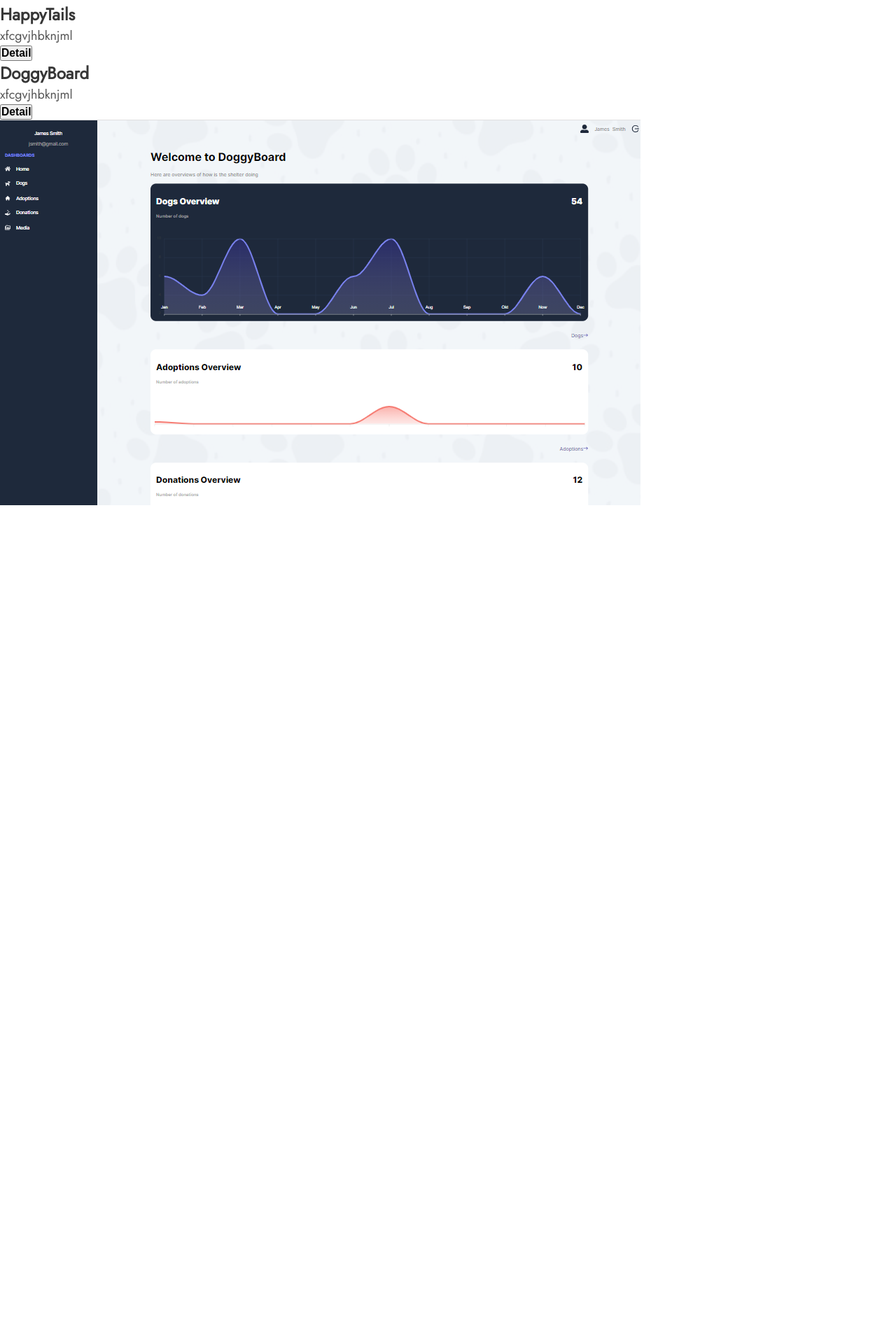
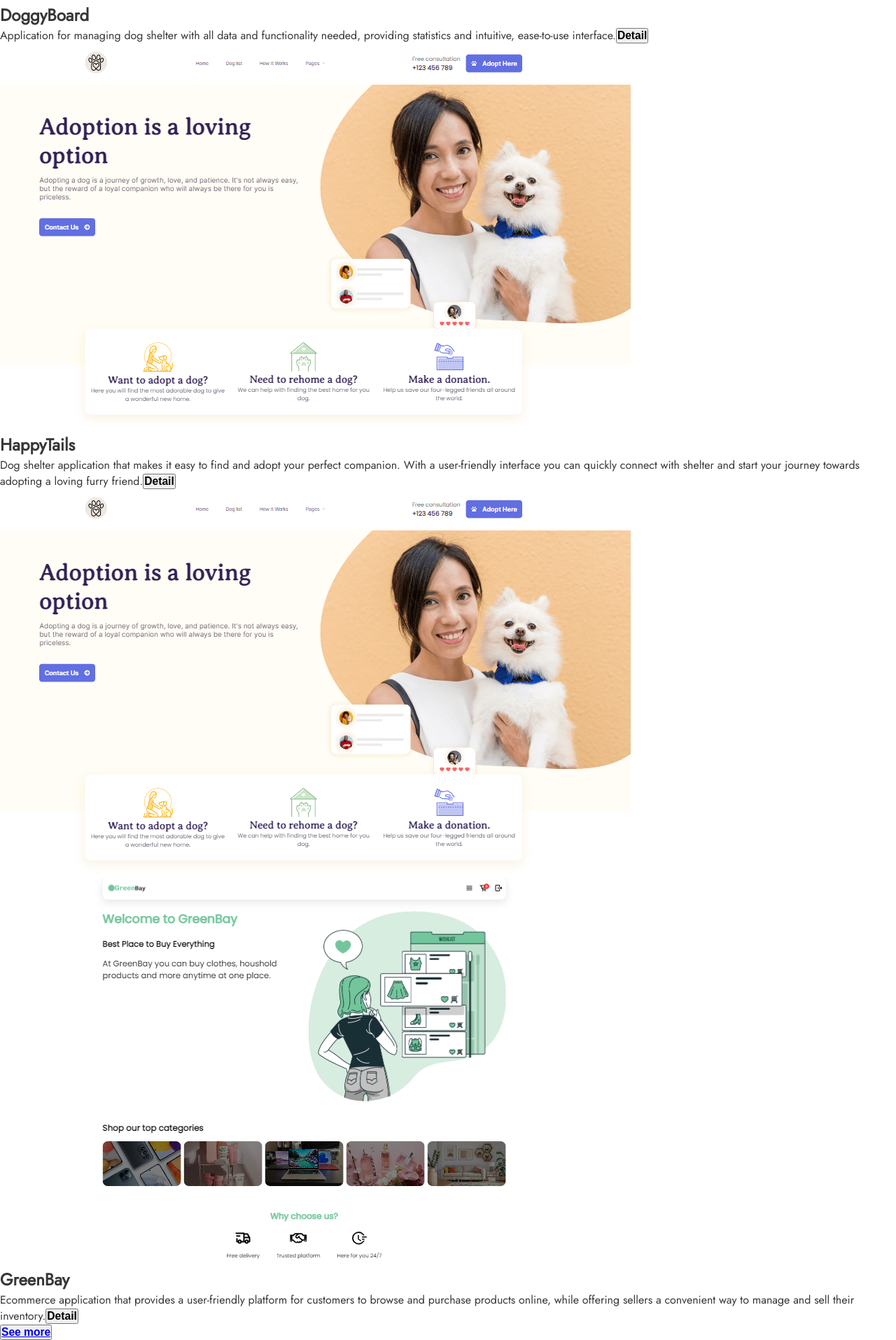
Before and after one commit to simz14/NEXTJS-portfolio, a Next.js app: page / in a window 1280 px wide. Shown: the part 7685-9600 px from the top of the page at 70% size. Before the commit the page ends 8413 px from the top, so only its background shows below. Built offline with nearby package versions, Linux system fonts and the light colour scheme.

Commit message:
skills section

```diff
--- a/app/components/ButtonExtra.jsx
+++ b/app/components/ButtonExtra.jsx
@@ -13,6 +13,10 @@ const StyledButton = styled.button`
   color: #fff;
   cursor: pointer;
   transition: 0.3s ease;
+  a {
+    text-decoration: none;
+    color: white;
+  }
   svg {
     cursor: pointer;
     width: 1.3rem;
--- a/app/components/ProjectBox.jsx
+++ b/app/components/ProjectBox.jsx
@@ -10,9 +10,42 @@ const BoxWrapper = styled.div`
   .box {
     display: flex;
     justify-content: space-around;
+    gap: 5rem;
+    .firstImage {
+      display: none;
+    }
+    .text {
+      display: flex;
+      flex-direction: column;
+      justify-content: space-around;
+      align-items: flex-start;
+      gap: 1rem;
+    }
     img {
       height: 18rem;
       width: 30rem;
+      border: 3px solid #ff651c;
+      box-shadow: 6px 6px 0 -1px #373737;
+    }
+  }
+
+  @media (max-width: 1000px) {
+    .box {
+      display: flex;
+      flex-direction: column;
+      justify-content: space-around;
+      align-items: center;
+      gap: 5rem;
+      .firstImage {
+        display: block;
+      }
+      .lastImage {
+        display: none;
+      }
+      img {
+        height: auto;
+        width: 100%;
+      }
     }
   }
 `;
@@ -23,9 +56,9 @@ const ProjectBox = ({ image, title, description, link, imageFirst }) => {
       {imageFirst ? (
         <div className="box">
           <Image src={image} alt="project" />
-          <div>
+          <div className="text">
             <h2>{title}</h2>
-            <p>{description}</p>
+            <span>{description}</span>
             <ButtonExtra>
               <h3>Detail</h3>
             </ButtonExtra>
@@ -33,14 +66,15 @@ const ProjectBox = ({ image, title, description, link, imageFirst }) => {
         </div>
       ) : (
         <div className="box">
-          <div>
+          <Image className="firstImage" src={image} alt="project" />
+          <div className="text">
             <h2>{title}</h2>
-            <p>{description}</p>
+            <span>{description}</span>
             <ButtonExtra>
               <h3>Detail</h3>
             </ButtonExtra>
           </div>
-          <Image src={image} alt="project" />
+          <Image className="lastImage" src={image} alt="project" />
         </div>
       )}
     </BoxWrapper>
--- a/app/components/home/ProjectsSection.jsx
+++ b/app/components/home/ProjectsSection.jsx
@@ -4,6 +4,8 @@ import styled from "styled-components";
 import ProjectBox from "../ProjectBox";
 import happytails from "../../../public/happytails.png";
 import doggyboard from "../../../public/doggyboard.png";
+import greenBay from "../../../public/greenBay.png";
+import ButtonExtra from "../ButtonExtra";
 
 const ProjectsSectionWrapper = styled.div`
   width: 100%;
@@ -16,6 +18,7 @@ const ProjectsSectionWrapper = styled.div`
     padding: 50px 0;
     position: relative;
     z-index: 999;
+    gap: 4rem;
     .title {
       color: #ff651c;
     }
@@ -23,6 +26,7 @@ const ProjectsSectionWrapper = styled.div`
       display: flex;
       flex-direction: column;
       gap: 4rem;
+      align-items: center;
     }
 
     @media (max-width: 1000px) {
@@ -41,17 +45,34 @@ const ProjectsSection = () => {
           <h1 className="title">LASTEST PROJECTS</h1>
           <div className="content">
             <ProjectBox
-              image={happytails}
+              image={doggyboard}
               imageFirst={true}
-              title={"HappyTails"}
-              description={"xfcgvjhbknjml"}
+              title={"DoggyBoard"}
+              description={
+                "Application for managing dog shelter with all data and functionality needed, providing statistics and intuitive, ease-to-use interface."
+              }
             />
             <ProjectBox
-              image={doggyboard}
+              image={happytails}
               imageFirst={false}
-              title={"DoggyBoard"}
-              description={"xfcgvjhbknjml"}
+              title={"HappyTails"}
+              description={
+                "Dog shelter application that makes it easy to find and adopt your perfect companion. With a user-friendly interface you can quickly connect with shelter and start your journey towards adopting a loving furry friend."
+              }
             />
+            <ProjectBox
+              image={greenBay}
+              imageFirst={true}
+              title={"GreenBay"}
+              description={
+                "Ecommerce application that provides a user-friendly platform for customers to browse and purchase products online, while offering sellers a convenient way to manage and sell their inventory."
+              }
+            />
+            <ButtonExtra>
+              <a href="https://github.com/simz14">
+                <h3>See more</h3>
+              </a>
+            </ButtonExtra>
           </div>
         </div>
       </Container>
--- a/app/components/home/SkillsSection.jsx
+++ b/app/components/home/SkillsSection.jsx
@@ -47,6 +47,7 @@ const SkillsSectionWrapper = styled.div`
     padding: 50px 0;
     position: relative;
     z-index: 999;
+    gap: 3rem;
     .title {
       color: #ff651c;
     }
@@ -81,7 +82,7 @@ const SkillsSectionWrapper = styled.div`
     @media (max-width: 1000px) {
       .content {
         grid-template-columns: 1fr;
-        gap: 1rem;
+        gap: 4rem;
         .imageWrapper {
           display: flex;
           justify-content: center;
```
Also changed, not shown: public/greenBay.png (added).
